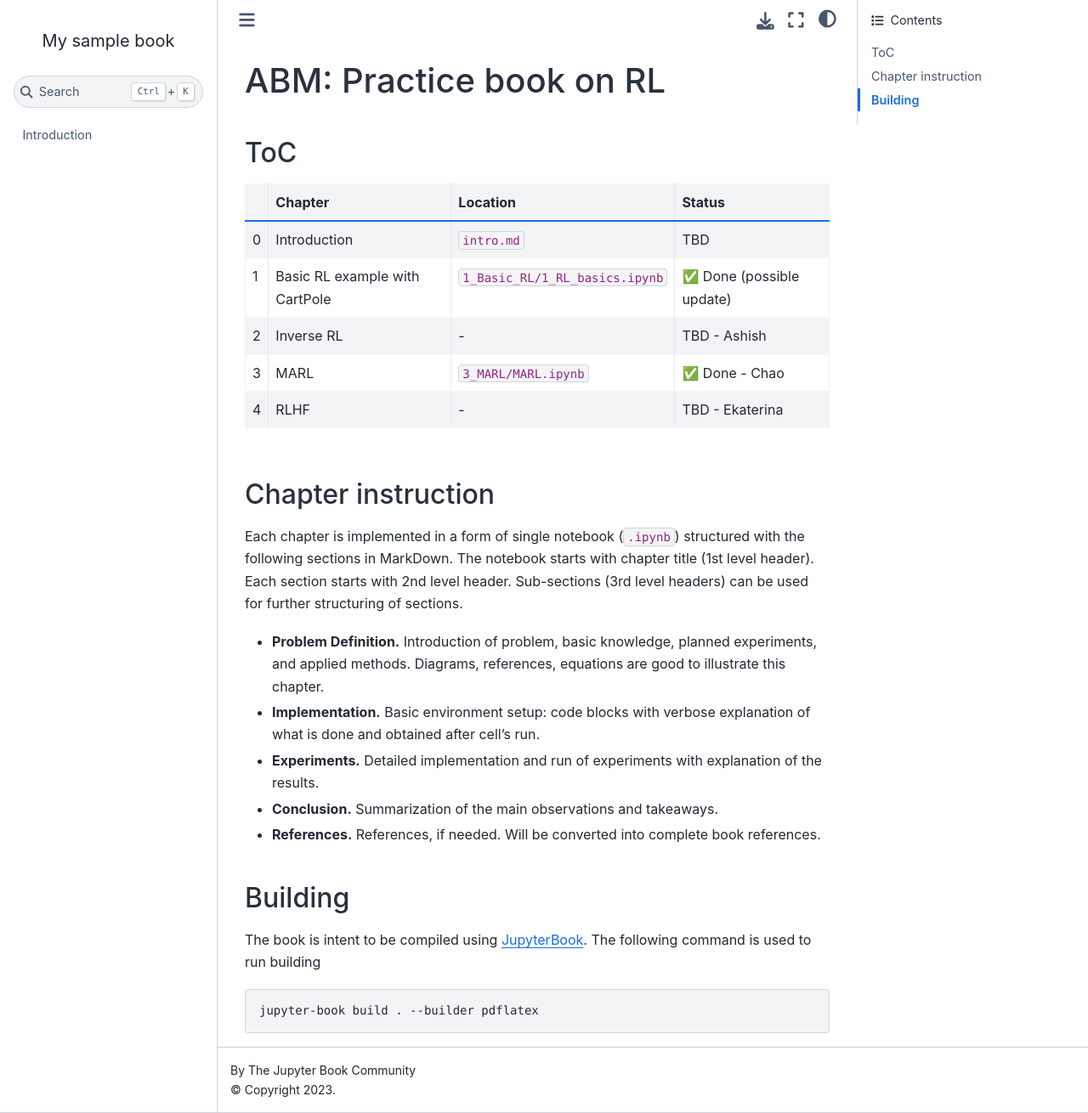
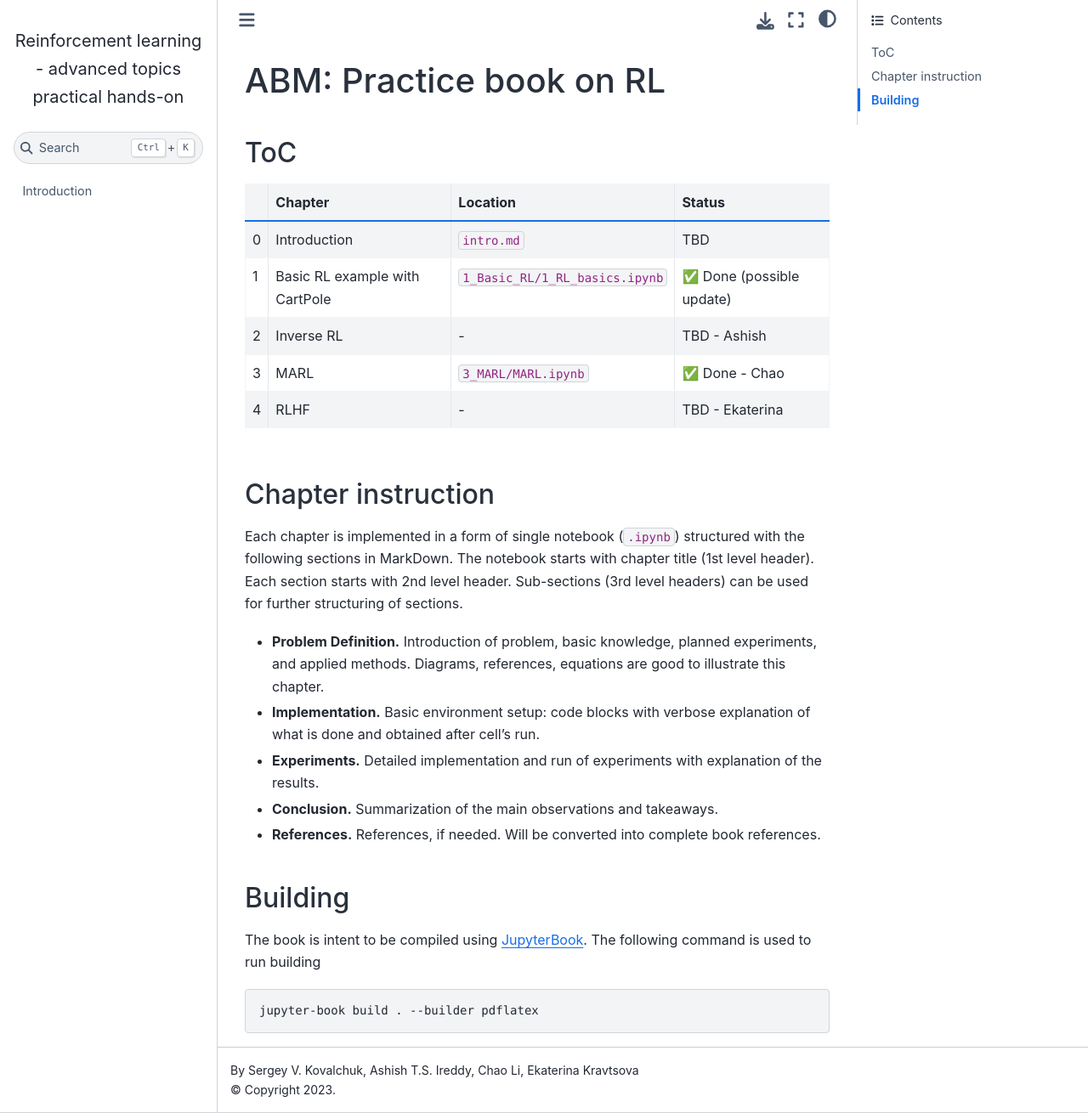
Before and after one commit to iterater/abm_book_rl_practice, a Jupyter Book: the page built from README.md, in a window 1280 px wide and 1310 px high. Shown: the whole window at 85% size. Built offline with Jupyter Book 1.0.4 settings and Sphinx 7.4.7 and the Sphinx Book theme 1.1.4, drawn with Linux system fonts in a browser that asks for light colours; pages that are not in the unit, such as notebooks, are missing from menus.

Commit message:
Introduction, basic configuration fix

```diff
--- a/_config.yml
+++ b/_config.yml
@@ -1,9 +1,9 @@
 # In _config.yml
-title: My sample book
-author: The Jupyter Book Community
+title: Reinforcement learning - advanced topics practical hands-on
+author: Sergey V. Kovalchuk, Ashish T.S. Ireddy, Chao Li, Ekaterina Kravtsova
 # logo: logo.png
 execute:
-  execute_notebooks: force
+  execute_notebooks: 'off'
 
 # Add a bibtex file so that we can create citations
 # bibtex_bibfiles:
--- a/_toc.yml
+++ b/_toc.yml
@@ -3,3 +3,5 @@
 root: intro.md
 chapters:
 - file: 1_Basic_RL/1_RL_basics.ipynb
+- file: 2_Inverse_RL/2_IRL.ipynb
+- file: 3_MARL/MARL.ipynb
```
Also changed, not shown: intro.md (+42 -1 lines), 1 other file.
